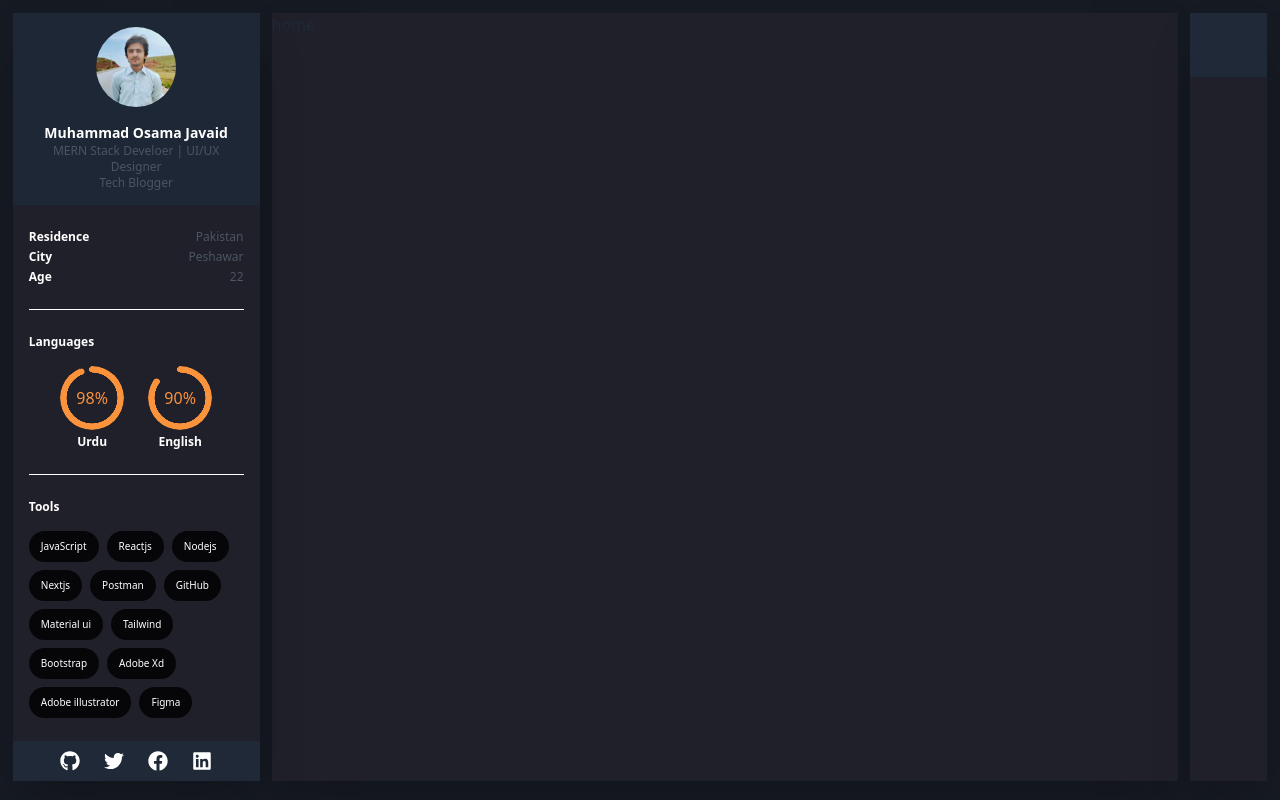
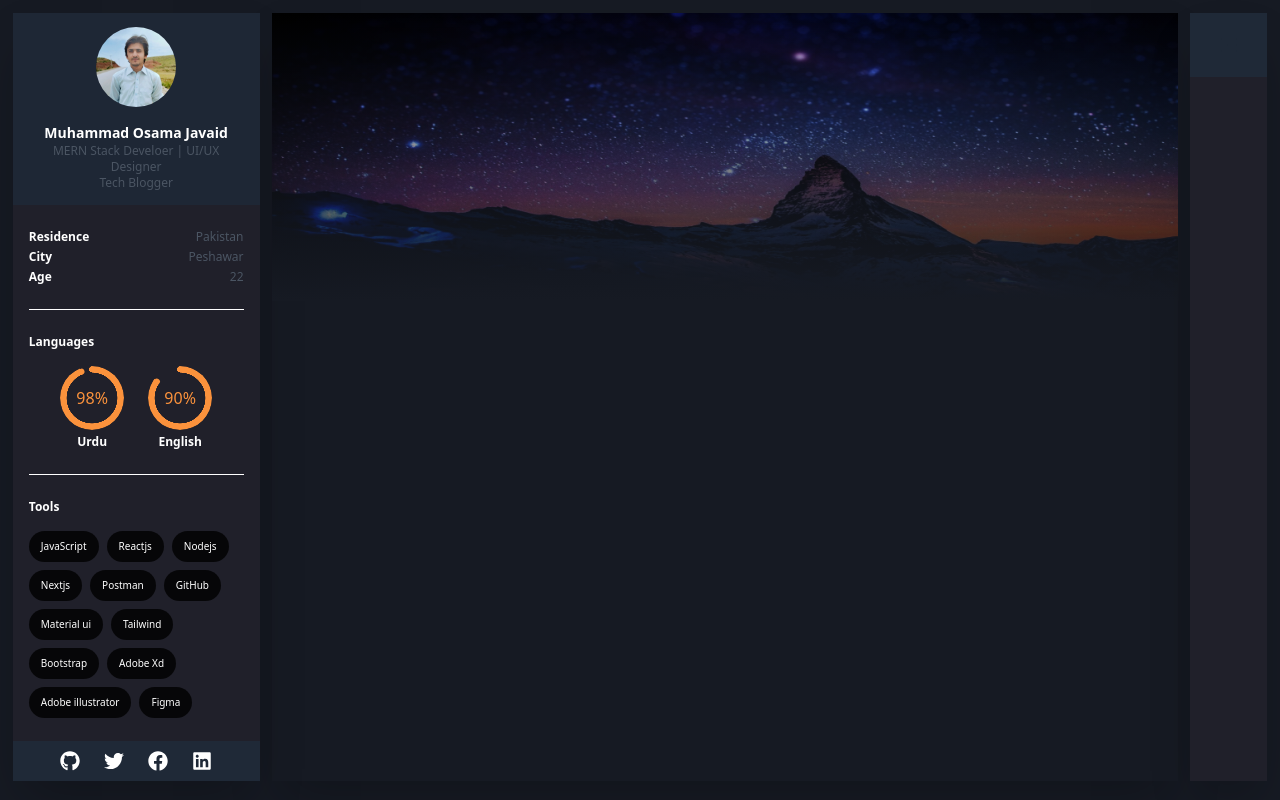
Before and after one commit to founder960107/My-portfolio, a Next.js app: page / in a window 1280 px wide. Built offline with nearby package versions, Linux system fonts and the light colour scheme.

Commit message:
working on home

```diff
--- a/components/Intro/Intro.jsx
+++ b/components/Intro/Intro.jsx
@@ -1,4 +1,3 @@
-// import osama from 'images/osama.jpg'
 import Image from 'next/image'
 import { FaDownload, FaFacebook, FaGithub, FaLinkedin, FaTwitter } from 'react-icons/fa'
 import Contact from './Contact'
--- a/pages/background/index.jsx
+++ b/pages/background.jsx
@@ -1,6 +1,4 @@
-import React from 'react'
-
-const background = () => {
+function background() {
     return (
         <div>background</div>
     )
--- /dev/null
+++ b/pages/contact.jsx
@@ -0,0 +1,7 @@
+const contact = () => {
+    return (
+        <div>contact</div>
+    )
+}
+
+export default contact
--- a/pages/contact/index.jsx
+++ /dev/null
@@ -1,13 +0,0 @@
-import { useRouter } from 'next/router'
-import React from 'react'
-
-const contact = () => {
-    const router = useRouter()
-    // const currentPath =
-    // console.log(router.pathname)
-    return (
-        <div>contact</div>
-    )
-}
-
-export default contact
--- /dev/null
+++ b/pages/home.jsx
@@ -0,0 +1,21 @@
+const home = () => {
+    return (
+        <div className="PARENT">
+            <div
+                className="relative backdrop-blur-sm w-full h-72 bg-fixed"
+                style={{
+                    background: 'url(images/background.png)',
+                    backgroundRepeat: 'no-repeat',
+                    backgroundSize: 'cover',
+                    // opacity: '0.5'
+
+                }}>
+                <div className="absolute inset-0 w-full h-full bg-gradient-to-t from-[#161a23]">
+                    <div className="flex items-center justify-center"></div>
+                </div>
+            </div>
+        </div>
+    )
+}
+
+export default home
--- a/pages/home/index.jsx
+++ /dev/null
@@ -1,9 +0,0 @@
-import React from 'react'
-
-const home = () => {
-    return (
-        <div>home</div>
-    )
-}
-
-export default home
--- a/pages/layout.js
+++ b/pages/layout.js
@@ -12,7 +12,7 @@ export default function Layout({ children }) {
             <div className="w-64 ">
                 <Intro />
             </div>
-            <div className="w-9/12 bg-[#20202A] shadow-2xl">
+            <div className="w-9/12 shadow-2xl">
                 {children}
             </div>
             <div className="w-20 relative bg-[#20202A] shadow-2xl">
--- a/pages/portfolio/index.jsx
+++ b/pages/portfolio.jsx
@@ -1,5 +1,3 @@
-import React from 'react'
-
 const portfolio = () => {
     return (
         <div>portfolio</div>
```
Also changed, not shown: public/images/background.png (added), public/images/emoji.png (added).
